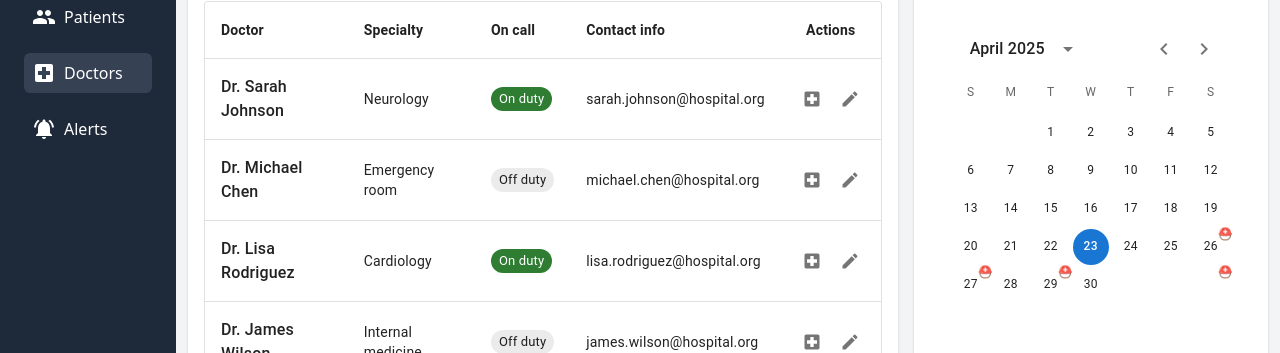
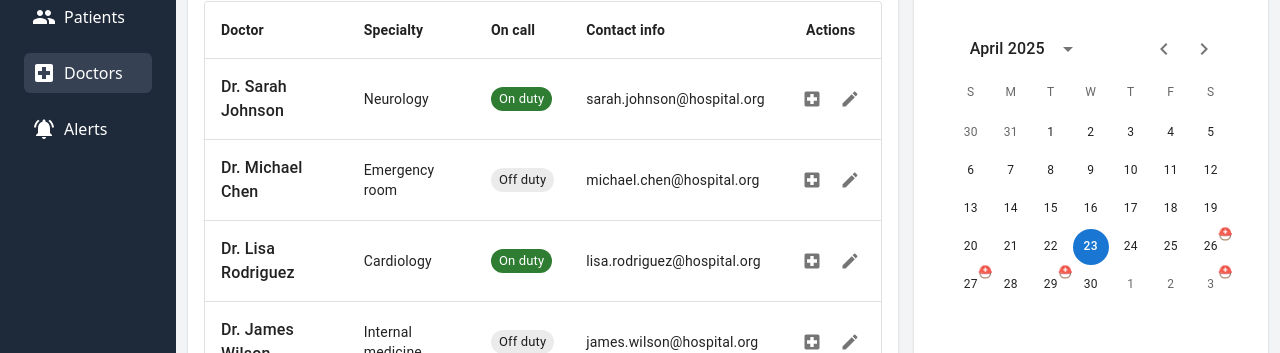
Before and after one commit to starirene9/OnCallCare-TypeScript-ReduxToolkit, a React (Vite) app: page /doctors in a window 1280 px wide. Shown: the part 163-516 px from the top of the page. Built offline with nearby package versions, Linux system fonts and the light colour scheme; no server answers; sample sign-in values are in the browser's storage.

Commit message:
sethowDaysOutsideCurrentMonth True and loading progress has been added

```diff
--- a/src/pages/doctors/DoctorsCalender.tsx
+++ b/src/pages/doctors/DoctorsCalender.tsx
@@ -15,6 +15,7 @@ import {
   TableContainer,
   TableHead,
   TableRow,
+  LinearProgress,
 } from "@mui/material";
 import dayjs, { Dayjs } from "dayjs";
 
@@ -138,6 +139,7 @@ const DoctorsCalendar: React.FC<DoctorsCalendarProps> = ({ doctorName }) => {
     }
   );
 
+  if (loading) return <LinearProgress aria-label="Loading doctors table" />;
   // 성능 최적화를 위해 displayName 설정
   CustomDay.displayName = "CustomDay";
 
@@ -160,8 +162,8 @@ const DoctorsCalendar: React.FC<DoctorsCalendarProps> = ({ doctorName }) => {
             slots={{ day: CustomDay }}
             slotProps={{ day: { highlightedDates } as any }}
             sx={{ width: "100%", maxWidth: 500 }}
-            // 불필요한 재렌더링 방지를 위한 속성 추가
             disableHighlightToday={false}
+            showDaysOutsideCurrentMonth={true}
           />
         </Box>
         <Box sx={{ flexGrow: 1 }}>
```
